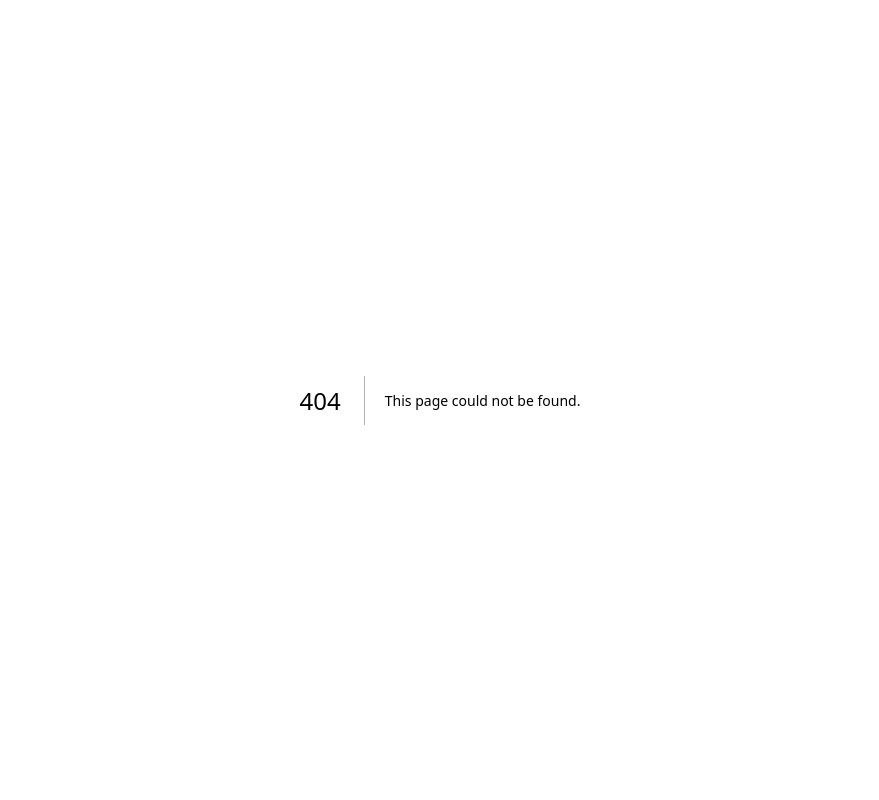
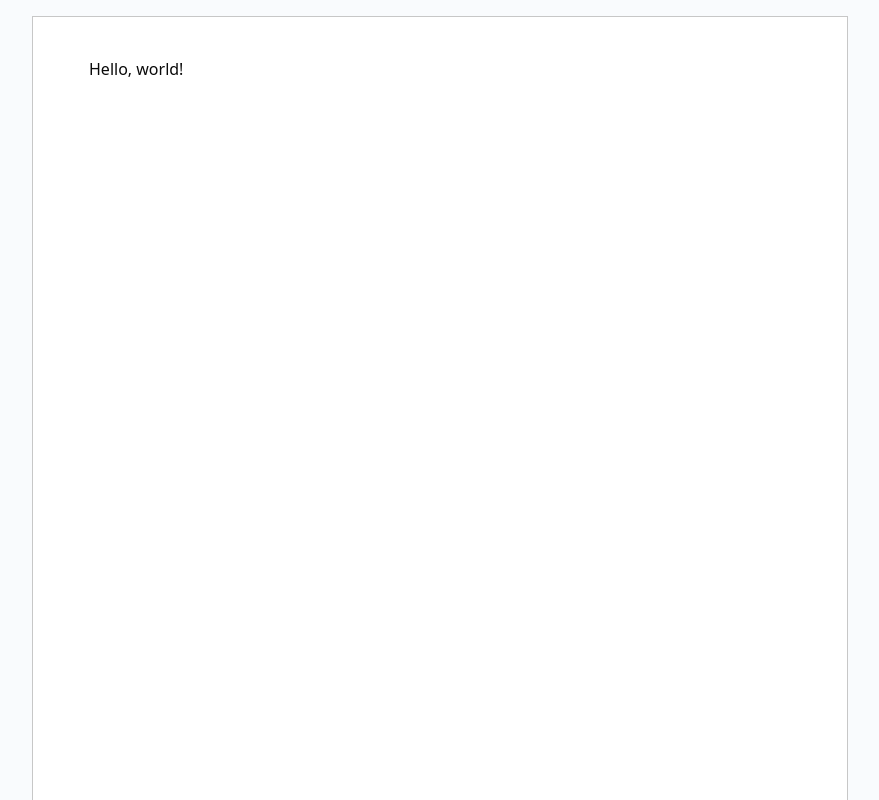
Before and after one commit to Nikolas-Vardeberg/googledocs-clone, a Next.js app: page /documents/1 in a window 1280 px wide. Before the commit this address had no page. Shown: the top 800 px of the page, without its empty margins (200-1079 px from the left). Built offline with nearby package versions, Linux system fonts and the light colour scheme.

Commit message:
feat: tiptap editor

```diff
--- /dev/null
+++ b/app/documents/[documentId]/editor.tsx
@@ -0,0 +1,25 @@
+"use client"
+
+import { useEditor, EditorContent } from '@tiptap/react'
+import StarterKit from "@tiptap/starter-kit"
+
+export const Editor = () => {
+    const editor = useEditor({
+        editorProps: {
+            attributes: {
+                style: "padding-left: 56px; padding-right: 56px;",
+                class: "focus:outline-none print:border-0 bg-white border border-[#C7C7C7] flex flex-col min-h-[1054px] w-[816px] pt-10 pr-14 pb-10 cursor-text",
+            },
+        },
+        extensions: [StarterKit],
+        content: `<h1>Hello, world!</h1>`,
+    });
+
+    return(
+        <div className='size-full overflow-x-auto bg-[#F9FBFD] px-4 print:p-0 print:bg-white print:overflow-visible'>
+            <div className='min-w-max flex justify-center w-[816px] py-4 print:py-0 mx-auto print:w-full print:min-w-0'>
+                <EditorContent editor={editor} />
+            </div>
+        </div>
+    )
+}
--- /dev/null
+++ b/app/documents/[documentId]/page.tsx
@@ -0,0 +1,16 @@
+import { Editor } from "./editor";
+
+
+type Props = {
+    params: Promise<{ documentId: string }>;
+}
+
+export default async function Page({ params }: Props) {
+    const { documentId } = await params;
+
+    return(
+        <div className="min-h-screen bg-[#FAFBFD]">
+            <Editor />
+        </div>
+    )
+}
--- a/app/layout.tsx
+++ b/app/layout.tsx
@@ -1,17 +1,5 @@
 import type { Metadata } from "next";
-import localFont from "next/font/local";
 import "./globals.css";
-
-const geistSans = localFont({
-  src: "./fonts/GeistVF.woff",
-  variable: "--font-geist-sans",
-  weight: "100 900",
-});
-const geistMono = localFont({
-  src: "./fonts/GeistMonoVF.woff",
-  variable: "--font-geist-mono",
-  weight: "100 900",
-});
 
 export const metadata: Metadata = {
   title: "Create Next App",
@@ -26,7 +14,7 @@ export default function RootLayout({
   return (
     <html lang="en">
       <body
-        className={`${geistSans.variable} ${geistMono.variable} antialiased`}
+        className={`antialiased`}
       >
         {children}
       </body>
--- a/package.json
+++ b/package.json
@@ -36,6 +36,9 @@
     "@radix-ui/react-toggle": "^1.1.8",
     "@radix-ui/react-toggle-group": "^1.1.9",
     "@radix-ui/react-tooltip": "^1.2.6",
+    "@tiptap/pm": "^2.12.0",
+    "@tiptap/react": "^2.12.0",
+    "@tiptap/starter-kit": "^2.12.0",
     "class-variance-authority": "^0.7.1",
     "clsx": "^2.1.1",
     "cmdk": "^1.1.1",
```
Also changed, not shown: 1 other file (tests, documents, lock files or other folders).
